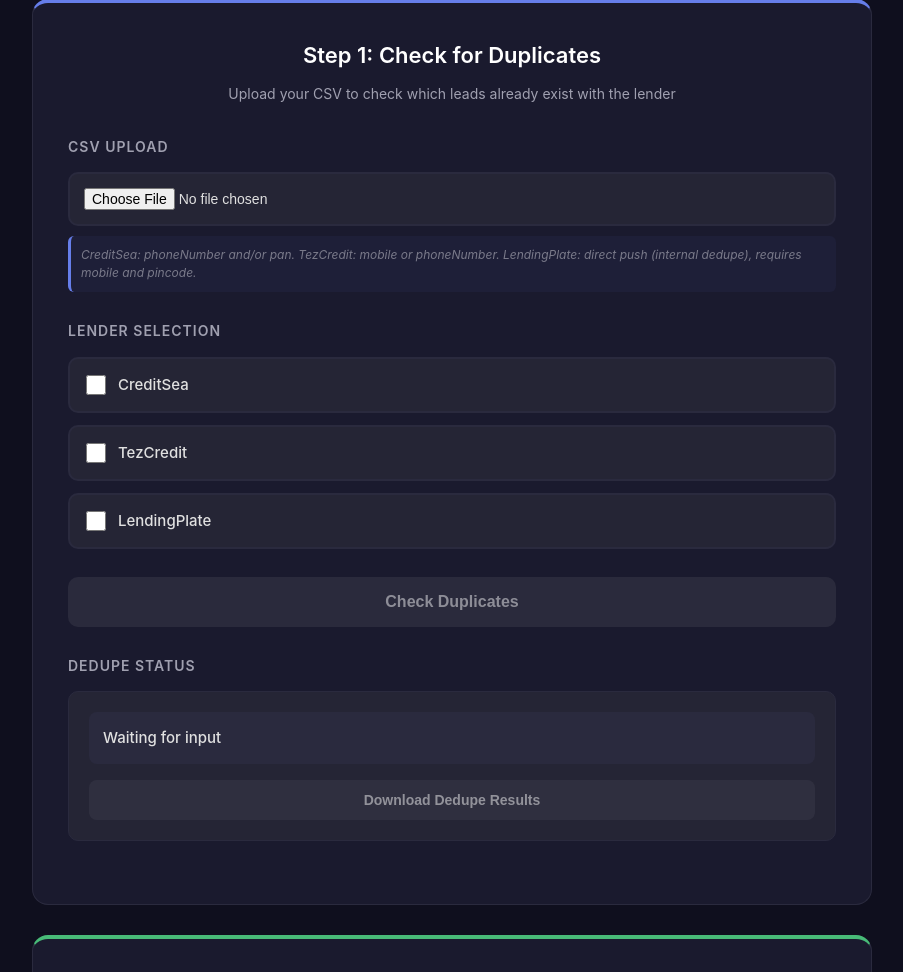
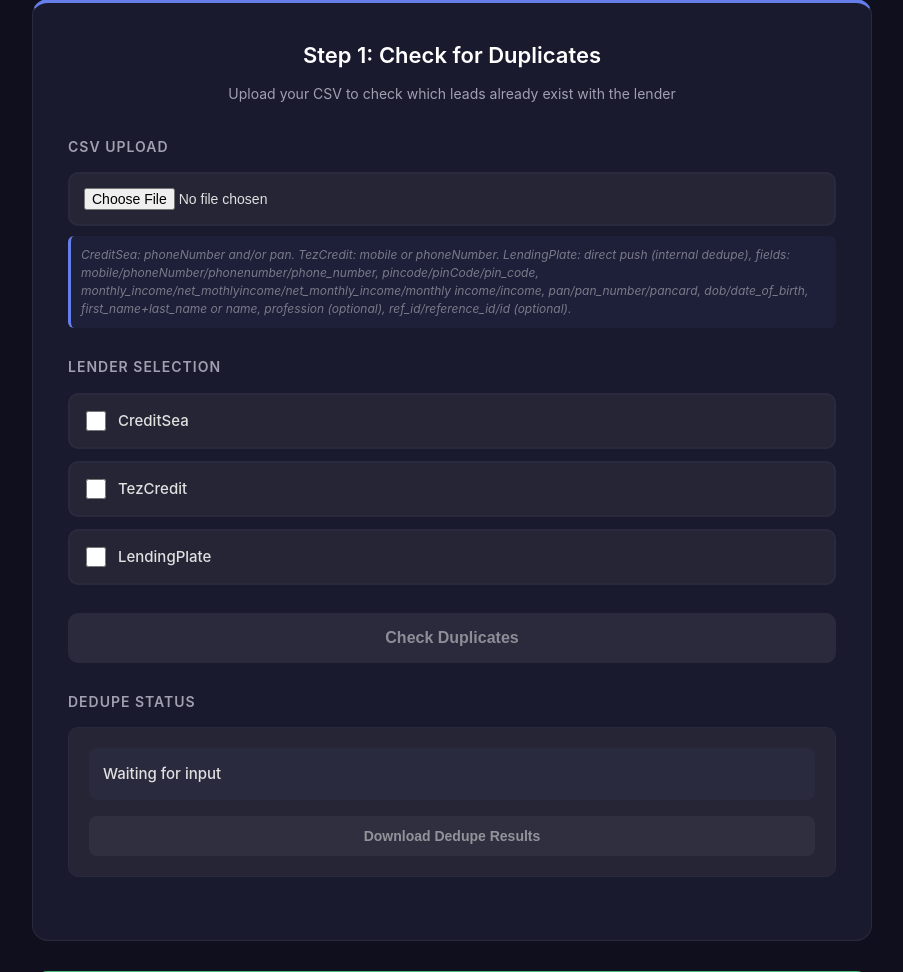
Before and after one commit to nishant843/crednorth, a Django app: page /depupeleadsztv/ in a window 1280 px wide. Shown: the part 203-1175 px from the top of the page, without its empty margins (188-1091 px from the left). Run offline with Django 5.2, Linux system fonts and the light colour scheme; a user stored in the database is signed in; parts of the project's set-up code (start-up, migrations or seed data) failed here and were passed over.

Commit message:
Add files via upload

```diff
--- a/backend/templates/dedupe_admin.html
+++ b/backend/templates/dedupe_admin.html
@@ -436,7 +436,7 @@
                     <input type="file" id="csvFile" accept=".csv">
                 </div>
                 <div class="hint-text">
-                    CreditSea: phoneNumber and/or pan. TezCredit: mobile or phoneNumber. LendingPlate: direct push (internal dedupe), requires mobile and pincode.
+                    CreditSea: phoneNumber and/or pan. TezCredit: mobile or phoneNumber. LendingPlate: direct push (internal dedupe), fields: mobile/phoneNumber/phonenumber/phone_number, pincode/pinCode/pin_code, monthly_income/net_mothlyincome/net_monthly_income/monthly income/income, pan/pan_number/pancard, dob/date_of_birth, first_name+last_name or name, profession (optional), ref_id/reference_id/id (optional).
                 </div>
                 <div class="error-message" id="fileError">Please select a valid CSV file</div>
             </div>
@@ -466,14 +466,14 @@
                     <div style="margin-bottom: 12px;">
                         <strong>Required CSV Columns:</strong>
                         <ul style="margin-top: 6px; margin-left: 20px;">
-                            <li><code style="background: #1a202c; padding: 2px 6px; border-radius: 3px;">phone_number</code> or <code style="background: #1a202c; padding: 2px 6px; border-radius: 3px;">mobile</code> - 10 digit mobile without country code</li>
-                            <li><code style="background: #1a202c; padding: 2px 6px; border-radius: 3px;">pin_code</code> or <code style="background: #1a202c; padding: 2px 6px; border-radius: 3px;">pincode</code> - Exactly 6 digits</li>
-                            <li><code style="background: #1a202c; padding: 2px 6px; border-radius: 3px;">monthly_income</code> or <code style="background: #1a202c; padding: 2px 6px; border-radius: 3px;">net_mothlyincome</code> - Numeric value between 1 and 1,000,000</li>
-                            <li><code style="background: #1a202c; padding: 2px 6px; border-radius: 3px;">pan_number</code> or <code style="background: #1a202c; padding: 2px 6px; border-radius: 3px;">pancard</code> - PAN card number (will be converted to uppercase)</li>
-                            <li><code style="background: #1a202c; padding: 2px 6px; border-radius: 3px;">date_of_birth</code> or <code style="background: #1a202c; padding: 2px 6px; border-radius: 3px;">dob</code> - Format: YYYY-MM-DD or DD/MM/YYYY</li>
+                            <li><code style="background: #1a202c; padding: 2px 6px; border-radius: 3px;">mobile</code>, <code style="background: #1a202c; padding: 2px 6px; border-radius: 3px;">phoneNumber</code>, <code style="background: #1a202c; padding: 2px 6px; border-radius: 3px;">phonenumber</code>, or <code style="background: #1a202c; padding: 2px 6px; border-radius: 3px;">phone_number</code> - 10 digit mobile without country code</li>
+                            <li><code style="background: #1a202c; padding: 2px 6px; border-radius: 3px;">pincode</code>, <code style="background: #1a202c; padding: 2px 6px; border-radius: 3px;">pinCode</code>, or <code style="background: #1a202c; padding: 2px 6px; border-radius: 3px;">pin_code</code> - Exactly 6 digits</li>
+                            <li><code style="background: #1a202c; padding: 2px 6px; border-radius: 3px;">net_mothlyincome</code>, <code style="background: #1a202c; padding: 2px 6px; border-radius: 3px;">net_monthly_income</code>, <code style="background: #1a202c; padding: 2px 6px; border-radius: 3px;">monthly_income</code>, <code style="background: #1a202c; padding: 2px 6px; border-radius: 3px;">monthly income</code>, or <code style="background: #1a202c; padding: 2px 6px; border-radius: 3px;">income</code> - Numeric value between 1 and 1,000,000</li>
+                            <li><code style="background: #1a202c; padding: 2px 6px; border-radius: 3px;">pan</code>, <code style="background: #1a202c; padding: 2px 6px; border-radius: 3px;">pan_number</code>, or <code style="background: #1a202c; padding: 2px 6px; border-radius: 3px;">pancard</code> - PAN card number (will be converted to uppercase)</li>
+                            <li><code style="background: #1a202c; padding: 2px 6px; border-radius: 3px;">dob</code> or <code style="background: #1a202c; padding: 2px 6px; border-radius: 3px;">date_of_birth</code> - Format: YYYY-MM-DD or DD/MM/YYYY</li>
                             <li><code style="background: #1a202c; padding: 2px 6px; border-radius: 3px;">first_name</code> + <code style="background: #1a202c; padding: 2px 6px; border-radius: 3px;">last_name</code> OR <code style="background: #1a202c; padding: 2px 6px; border-radius: 3px;">name</code> - Customer name (max 50 chars)</li>
                             <li><code style="background: #1a202c; padding: 2px 6px; border-radius: 3px;">profession</code> (optional) - Salaried, Self-Employed, or leave blank (defaults to Salaried)</li>
-                            <li><code style="background: #1a202c; padding: 2px 6px; border-radius: 3px;">ref_id</code> (optional) - 5-10 digit unique reference ID, auto-generated if absent</li>
+                            <li><code style="background: #1a202c; padding: 2px 6px; border-radius: 3px;">ref_id</code>, <code style="background: #1a202c; padding: 2px 6px; border-radius: 3px;">reference_id</code>, or <code style="background: #1a202c; padding: 2px 6px; border-radius: 3px;">id</code> (optional) - 5-10 digit unique reference ID, auto-generated if absent</li>
                         </ul>
                     </div>
 
```
